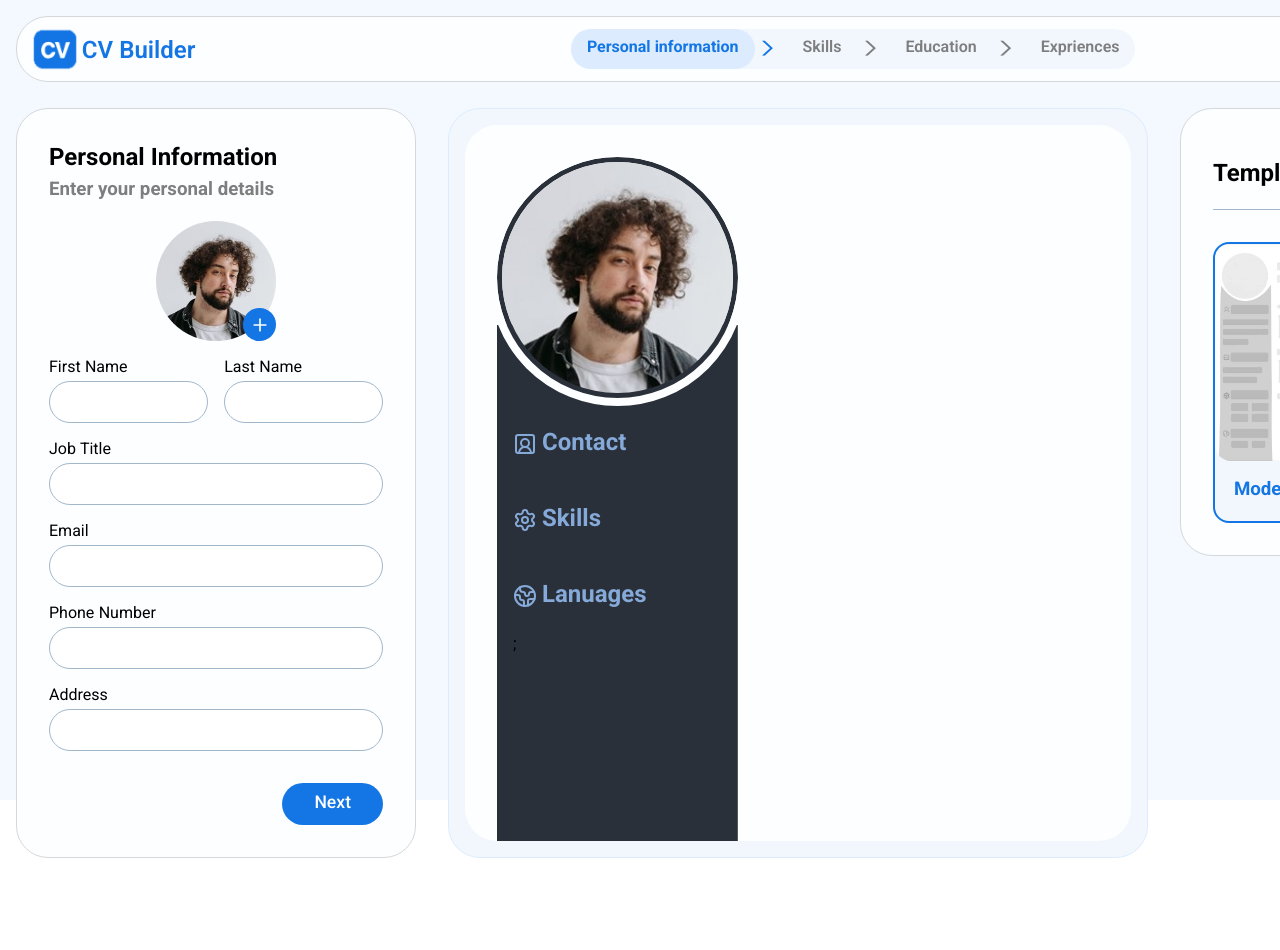
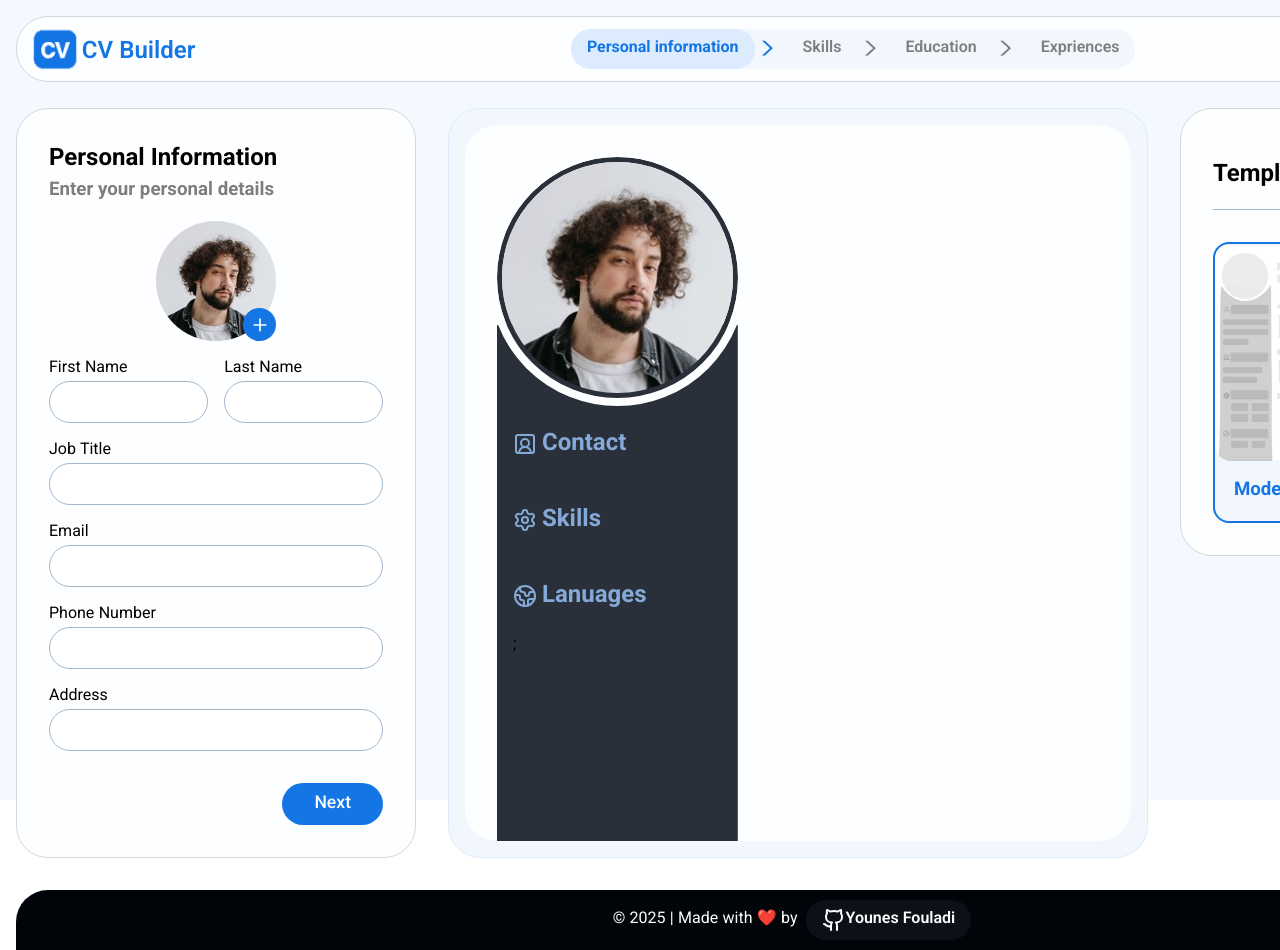
Before and after one commit to younesfouladi/cv-builder, a React (Vite) app: page / in a window 1280 px wide. Shown: the top 950 px of the page. Before the commit the page ends 858 px from the top, so only its background shows below. Built offline with nearby package versions, Linux system fonts and the light colour scheme.

Commit message:
Added copyright Footer

```diff
--- a/src/App.css
+++ b/src/App.css
@@ -15,9 +15,8 @@ body {
   background-color: var(--container-bg);
   width: 100%;
   height: 100%;
-  padding: 1rem;
   display: grid;
-  grid-template-rows: 60px 1fr;
+  grid-template-rows: 60px 1fr 60px;
   /* ResumePreview (middle column) sizes are in ResumePreview.css cause of centering issues */
   grid-template-columns: minmax(400px, 500px) 1fr minmax(
       min-content,
@@ -25,4 +24,5 @@ body {
     );
   row-gap: 2rem;
   column-gap: 2rem;
+  padding: 1rem 1rem 0 1rem;
 }
--- a/src/App.jsx
+++ b/src/App.jsx
@@ -4,6 +4,7 @@ import Navbar from "./components/header/navbar.jsx";
 import InputForm from "./components/main/inputForm.jsx";
 import ResumePreview from "./components/main/resumePreview.jsx";
 import TemplateSidebar from "./components/main/templateSelector.jsx";
+import Footer from "./components/footer/footer.jsx";
 
 function App() {
   const [isActive, setIsActive] = useState(0);
@@ -67,6 +68,8 @@ function App() {
         activeTemplate={activeTemplate}
         setActiveTemplate={setActiveTemplate}
       />
+
+      <Footer />
     </div>
   );
 }
--- /dev/null
+++ b/src/components/footer/footer.jsx
@@ -0,0 +1,15 @@
+import { Github } from "lucide-react";
+import "../../styles/footer.css";
+
+export default function Footer() {
+  return (
+    <footer className="footer">
+      <p>
+        &copy; 2025 | Made with ❤️ by{" "}
+        <a href="https://github.com/younesfouladi/" target="_blank">
+          <Github /> Younes Fouladi
+        </a>
+      </p>
+    </footer>
+  );
+}
--- a/src/components/header/navbar.jsx
+++ b/src/components/header/navbar.jsx
@@ -2,7 +2,6 @@ import "../../styles/navbar.css";
 import { Printer } from "lucide-react";
 import "../../styles/resumePreview.css";
 import { useReactToPrint } from "react-to-print";
-import { useState } from "react";
 
 export default function Navbar({ contentRef, isActive, setIsActive }) {
   return (
--- /dev/null
+++ b/src/styles/footer.css
@@ -0,0 +1,31 @@
+footer.footer {
+  background-color: #010409;
+  color: var(--section-bg);
+  display: flex;
+  justify-content: center;
+  grid-column: 1 / -1;
+  border-top-left-radius: 2rem;
+  border-top-right-radius: 2rem;
+}
+
+footer.footer p {
+  display: flex;
+  align-items: center;
+  gap: 0.5rem;
+}
+
+footer.footer p a {
+  color: inherit;
+  text-decoration: none;
+  display: flex;
+  align-items: center;
+  font-weight: 600;
+  background-color: #0d1117;
+  padding: 0.5rem 1rem;
+  border-radius: 2rem;
+  transition: all 0.3s ease-out;
+}
+
+footer.footer p a:hover {
+  background-color: #202630;
+}
```
